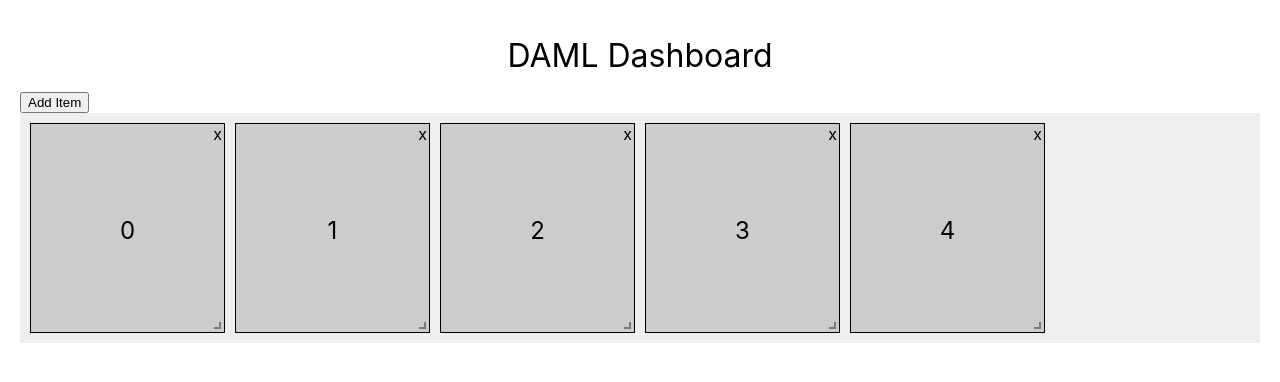
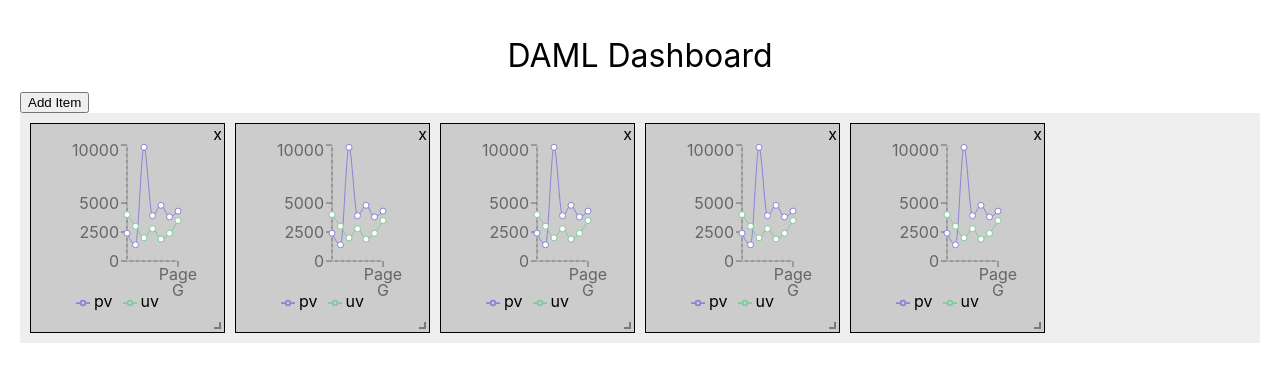
Before and after one commit to herbwang16/daml-dashboard, a React (Create React App) app: page / in a window 1280 px wide. Shown: the top 382 px of the page. Built offline with nearby package versions, Linux system fonts and the light colour scheme.

Commit message:
Create scalable line chart widget

```diff
--- a/package.json
+++ b/package.json
@@ -9,7 +9,8 @@
     "react": "^16.13.1",
     "react-dom": "^16.13.1",
     "react-grid-layout": "^0.18.3",
-    "react-scripts": "3.4.1"
+    "react-scripts": "3.4.1",
+    "recharts": "^1.8.5"
   },
   "scripts": {
     "start": "react-scripts start",
--- a/src/App.js
+++ b/src/App.js
@@ -1,7 +1,7 @@
 import React from "react";
 import logo from "./logo.svg";
 import "./App.css";
-import Homepage from "./components/homepage/Homepage";
+import Homepage from "./components/layout/Homepage";
 
 function App() {
   return <Homepage />;
--- a/src/components/homepage/GridDisplay.js
+++ b/src/components/layout/GridDisplay.js
@@ -4,6 +4,8 @@ import _ from "lodash";
 
 import Toolbox from "./Toolbox";
 
+// import widgets
+import SimpleLineChart from "../widgets/SimpleLineChart";
 const ResponsiveReactGridLayout = WidthProvider(Responsive);
 
 class GridDisplay extends React.PureComponent {
@@ -38,15 +40,20 @@ class GridDisplay extends React.PureComponent {
     };
     const i = el.i;
     return (
-      <div className="react-grid-item" key={i} data-grid={el}>
-        <span className="text">{i}</span>
-        <span
+      <div
+        className="react-grid-item"
+        key={i}
+        data-grid={el}
+        style={{ padding: "1rem" }}
+      >
+        <SimpleLineChart />
+        <div
           className="remove"
           style={removeStyle}
           onClick={() => this.onRemoveItem(i)}
         >
           x
-        </span>
+        </div>
       </div>
     );
   };
--- /dev/null
+++ b/src/components/widgets/SimpleLineChart.js
@@ -0,0 +1,51 @@
+import React from "react";
+import {
+  LineChart,
+  Line,
+  XAxis,
+  YAxis,
+  CartesianGrid,
+  Tooltip,
+  Legend,
+  ResponsiveContainer
+} from "recharts";
+
+const data = [
+  { name: "Page A", uv: 4000, pv: 2400, amt: 2400 },
+  { name: "Page B", uv: 3000, pv: 1398, amt: 2210 },
+  { name: "Page C", uv: 2000, pv: 9800, amt: 2290 },
+  { name: "Page D", uv: 2780, pv: 3908, amt: 2000 },
+  { name: "Page E", uv: 1890, pv: 4800, amt: 2181 },
+  { name: "Page F", uv: 2390, pv: 3800, amt: 2500 },
+  { name: "Page G", uv: 3490, pv: 4300, amt: 2100 }
+];
+
+class SimpleLineChart extends React.Component {
+  render() {
+    return (
+      <ResponsiveContainer width="100%" height="100%">
+        <LineChart
+          width={600}
+          height={300}
+          data={data}
+          margin={{ top: 5, right: 30, left: 20, bottom: 5 }}
+        >
+          <XAxis dataKey="name" />
+          <YAxis />
+          <CartesianGrid strokeDasharray="3 3" />
+          <Tooltip />
+          <Legend />
+          <Line
+            type="monotone"
+            dataKey="pv"
+            stroke="#8884d8"
+            activeDot={{ r: 8 }}
+          />
+          <Line type="monotone" dataKey="uv" stroke="#82ca9d" />
+        </LineChart>
+      </ResponsiveContainer>
+    );
+  }
+}
+
+export default SimpleLineChart;
```
Also changed, not shown: src/components/layout/GridComponent.js (renamed from src/components/homepage/GridComponent.js), src/components/layout/Homepage.js (renamed from src/components/homepage/Homepage.js), src/components/layout/Toolbox.js (renamed from src/components/homepage/Toolbox.js), 1 other file (tests, documents, lock files or other folders).
